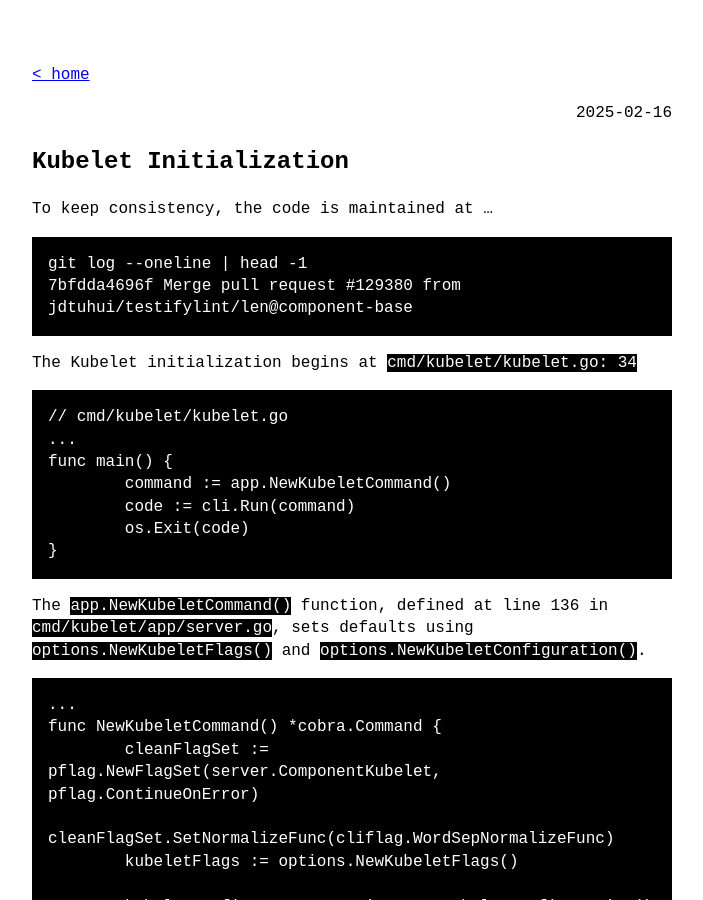
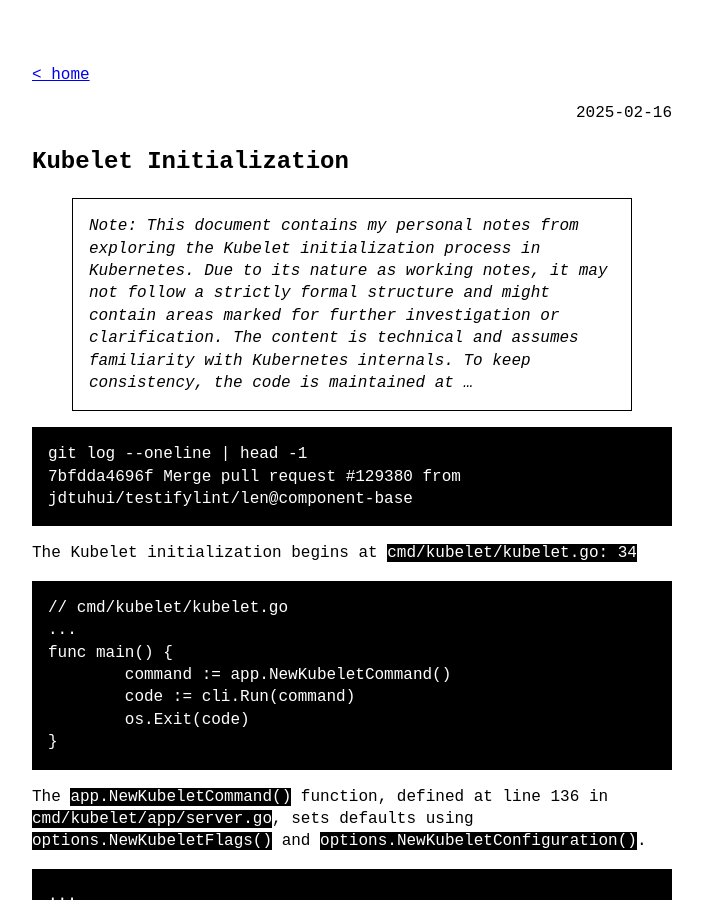
Before and after one commit to samof76/samof76.github.io, a Jekyll site: the page built from _posts/2025-02-16-kubelet-initialization.md, in a window 1280 px wide and 900 px high. Shown: the whole window, without its empty margins (288-991 px from the left). Built offline with Jekyll 4.4.1, drawn with Linux system fonts in a browser that asks for light colours.

Commit message:
Adding a note saying these are notes

````diff
--- a/_posts/2025-02-16-kubelet-initialization.md
+++ b/_posts/2025-02-16-kubelet-initialization.md
@@ -3,6 +3,7 @@
 category: kubernetes
 ---
 
+> Note: This document contains my personal notes from exploring the Kubelet initialization process in Kubernetes. Due to its nature as working notes, it may not follow a strictly formal structure and might contain areas marked for further investigation or clarification. The content is technical and assumes familiarity with Kubernetes internals.
 To keep consistency, the code is maintained at ...
 
 ```bash
````
